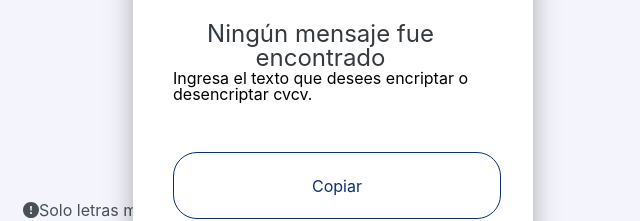
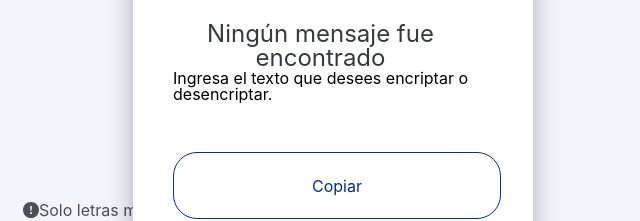
Before and after one commit to celioso/Encriptador-Desencriptador, a plain HTML site: page index.html in a window 1280 px wide. Shown: the part 618-839 px from the top of the page, 347-987 px from the left. Drawn offline with Linux system fonts and the light colour scheme.

Commit message:
modificacion de index devops

```diff
--- a/index.html
+++ b/index.html
@@ -37,7 +37,7 @@
             </div>
             <div class="parrafos">
                 <h3>Ningún mensaje fue <br> encontrado</h3>
-                <p>Ingresa el texto que desees encriptar o <br> desencriptar cvcv.</p>
+                <p>Ingresa el texto que desees encriptar o <br> desencriptar.</p>
             </div>
             <div class = "btn-copiar">
                 <button class="copiar" onclick="btnCopiar()">Copiar</button>
```
Also changed, not shown: javascript/index.js (line endings or trailing spaces).
